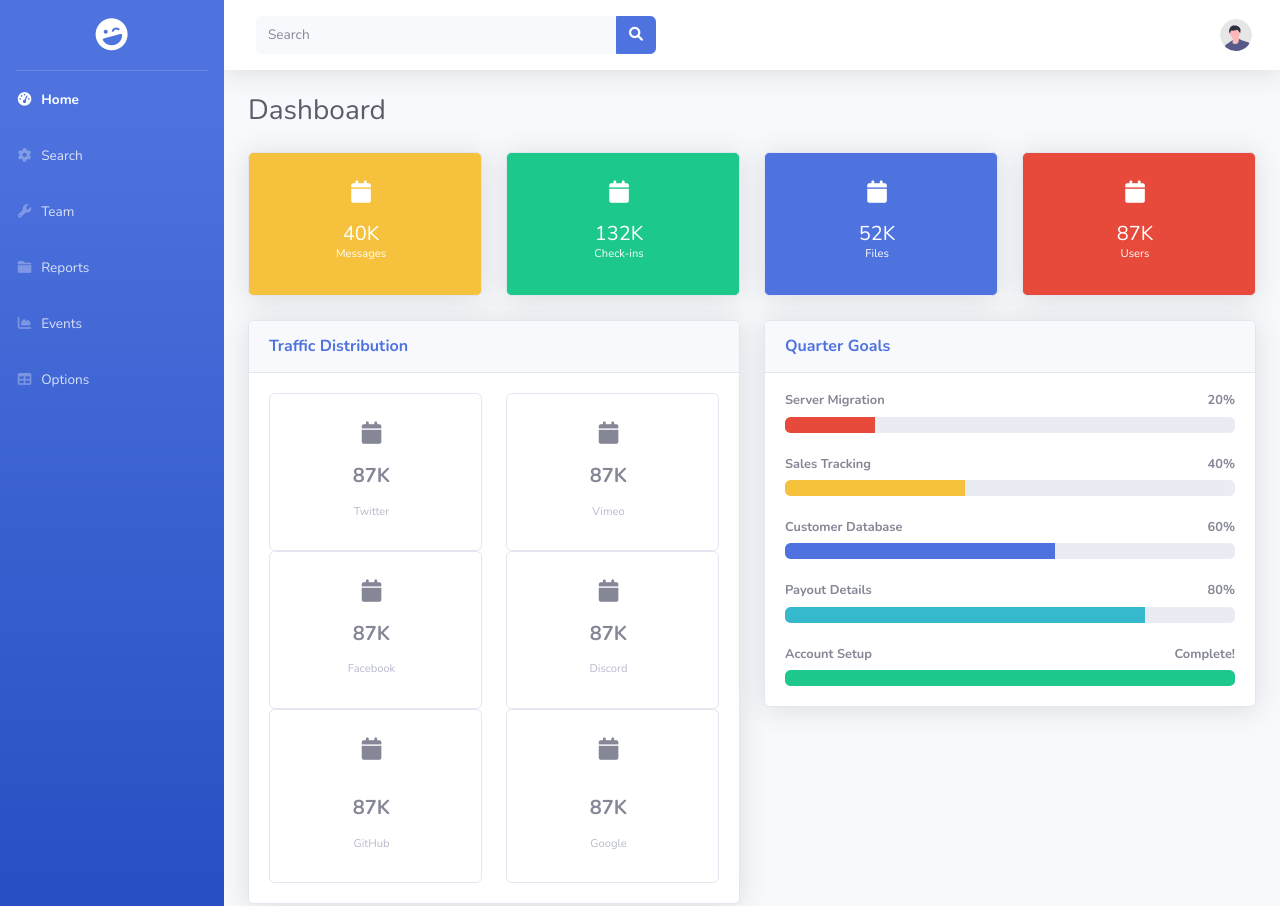
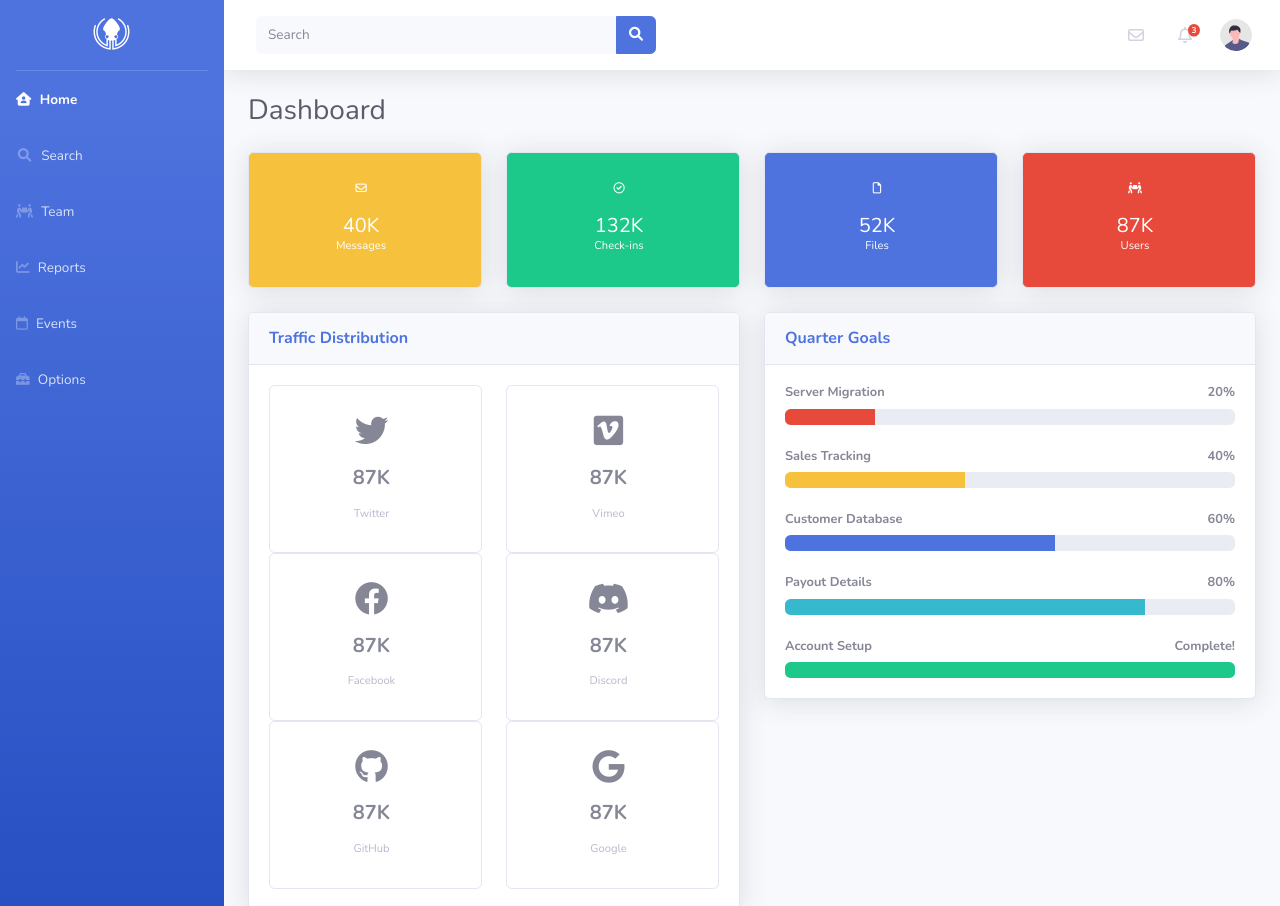
Before and after one commit to justoneye/PruebaDisenoWeb-Dashboard, a plain HTML site: page index.html in a window 1280 px wide. Shown: the top 906 px of the page. Drawn offline with nearby package versions, Linux system fonts and the light colour scheme.

Commit message:
Iconos arreglados y modificados según prototipo

```diff
--- a/index.html
+++ b/index.html
@@ -31,8 +31,8 @@
 
             <!-- Sidebar - Brand -->
             <a class="sidebar-brand d-flex align-items-center justify-content-center" href="index.html">
-                <div class="sidebar-brand-icon rotate-n-15">
-                    <i class="fas fa-laugh-wink"></i>
+                <div class="sidebar-brand-icon">
+                    <i class="fa-brands fa-gitkraken fa-2x"></i>
                 </div>
             </a>
 
@@ -42,7 +42,7 @@
             <!-- Nav Item - Dashboard -->
             <li class="nav-item active">
                 <a class="nav-link" href="index.html">
-                    <i class="fas fa-fw fa-tachometer-alt"></i>
+                    <i class="fa-solid fa-house-user"></i>
                     <span>Home</span>
                 </a>
             </li>
@@ -50,7 +50,7 @@
             <!-- Nav Item - Pages Collapse Menu -->
             <li class="nav-item">
                 <a class="nav-link" href="form.html">
-                    <i class="fas fa-fw fa-cog"></i>
+                    <i class="fas fa-search fa-fw"></i>
                     <span>Search</span>
                 </a>
             </li>
@@ -58,7 +58,7 @@
             <!-- Nav Item - Utilities Collapse Menu -->
             <li class="nav-item">
                 <a class="nav-link" href="#">
-                    <i class="fas fa-fw fa-wrench"></i>
+                    <i class="fa-solid fa-people-carry-box"></i>
                     <span>Team</span>
                 </a>
             </li>
@@ -66,7 +66,7 @@
             <!-- Nav Item - Pages Collapse Menu -->
             <li class="nav-item">
                 <a class="nav-link" href="#">
-                    <i class="fas fa-fw fa-folder"></i>
+                    <i class="fa-solid fa-chart-line"></i>
                     <span>Reports</span>
                 </a>
             </li>
@@ -74,14 +74,14 @@
             <!-- Nav Item - Charts -->
             <li class="nav-item">
                 <a class="nav-link" href="#">
-                    <i class="fas fa-fw fa-chart-area"></i>
+                    <i class="fa-regular fa-calendar"></i>
                     <span>Events</span></a>
             </li>
 
             <!-- Nav Item - Tables -->
             <li class="nav-item">
                 <a class="nav-link" href="#">
-                    <i class="fas fa-fw fa-table"></i>
+                    <i class="fa-solid fa-toolbox"></i>
                     <span>Options</span></a>
             </li>
         </ul>
@@ -116,15 +116,50 @@
                     </form>
 
                     <!-- Topbar Navbar -->
-                    <ul class="navbar-nav ml-auto">
+                        <ul class="navbar-nav ml-auto">
 
                         <!-- Nav Item - Search Dropdown (Visible Only XS) -->
                         <li class="nav-item dropdown no-arrow d-sm-none">
-                            <a class="nav-link dropdown-toggle" href="#" id="searchDropdown" role="button"
-                                data-toggle="dropdown" aria-haspopup="true" aria-expanded="false">
+                            <a class="nav-link dropdown-toggle" href="#" id="searchDropdown" role="button" data-toggle="dropdown" aria-haspopup="true" aria-expanded="false">
                                 <i class="fas fa-search fa-fw"></i>
                             </a>
+
+                            <!-- Dropdown - Messages -->
+                            <div class="dropdown-menu dropdown-menu-right p-3 shadow animated--grow-in" aria-labelledby="searchDropdown">
+                                <form class="form-inline mr-auto w-100 navbar-search">
+                                    <div class="input-group">
+                                        <input type="text" class="form-control bg-light border-0 small" placeholder="Search for..." aria-label="Search" aria-describedby="basic-addon2">
+                                        <div class="input-group-append">
+                                            <button class="btn btn-primary" type="button">
+                                                <i class="fas fa-search fa-sm"></i>
+                                            </button>
+                                        </div>
+                                    </div>
+                                </form>
+                            </div>
                         </li>
+
+                        <!-- Nav Item - Messages -->
+                        <li class="nav-item dropdown no-arrow mx-1">
+                            <a class="nav-link dropdown-toggle" href="#" id="messagesDropdown" role="button" data-toggle="dropdown" aria-haspopup="true" aria-expanded="false">
+                                 <i class="fa-regular fa-envelope fa-fw"></i>
+
+                                 <!-- Counter - Messages -->
+                                 <span class="badge badge-danger badge-counter"></span>
+                             </a>
+                         </li>
+
+                        <!-- Nav Item - Alerts -->
+
+                        <li class="nav-item dropdown no-arrow mx-1">
+                            <a class="nav-link dropdown-toggle" href="#" id="alertsDropdown" role="button" data-toggle="dropdown" aria-haspopup="true" aria-expanded="false">
+                                <i class="fa-regular fa-bell"></i>
+
+                                <!-- Counter - Alerts -->
+                                <span class="badge badge-danger badge-counter rounded-circle">3</span>
+                            </a>
+
+
 
                         <!-- Nav Item - User Information -->
                         <li class="nav-item">
@@ -155,10 +190,10 @@
                                     <div class="row align-items-center">
                                         <div class="col mr-2">
                                             <div class="align-items-center text-center text-xs text-white mb-1">
-                                                <i class="fas fa-calendar fa-2x text-white-300"></i>
+                                                <i class="fa-regular fa-envelope"></i>
                                                 <br/>
                                                 <br/>
-                                                <div class="h5 mb-0 text-white">40K</div>
+                                                <div class="h5 mb-0">40K</div>
                                                 Messages
                                             </div>
                                         </div>
@@ -174,10 +209,10 @@
                                     <div class="row align-items-center">
                                         <div class="col mr-2">
                                             <div class="align-items-center text-center text-xs text-white mb-1">
-                                                <i class="fas fa-calendar fa-2x text-white-300"></i>
+                                                <i class="fa-regular fa-circle-check"></i>
                                                 <br/>
                                                 <br/>
-                                                <div class="h5 mb-0 text-white">132K</div>
+                                                <div class="h5 mb-0">132K</div>
                                                 Check-ins
                                             </div>
                                         </div>
@@ -193,10 +228,10 @@
                                     <div class="row align-items-center">
                                         <div class="col mr-2">
                                             <div class="align-items-center text-center text-xs text-white mb-1">
-                                                <i class="fas fa-calendar fa-2x text-white-300"></i>
+                                                <i class="fa-regular fa-file"></i>
                                                 <br/>
                                                 <br/>
-                                                <div class="h5 mb-0 text-white">52K</div>
+                                                <div class="h5 mb-0">52K</div>
                                                 Files
                                             </div>
                                         </div>
@@ -212,10 +247,10 @@
                                     <div class="row align-items-center">
                                         <div class="col mr-2">
                                             <div class="align-items-center text-center text-xs text-white mb-1">
-                                                <i class="fas fa-calendar fa-2x text-white-300"></i>
+                                                <i class="fa-solid fa-people-carry-box"></i>
                                                 <br/>
                                                 <br/>
-                                                <div class="h5 mb-0 text-white">87K</div>
+                                                <div class="h5 mb-0">87K</div>
                                                 Users
                                             </div>
                                         </div>
@@ -241,7 +276,7 @@
                                                     <div class="row no-gutters align-items-center">
                                                         <div class="col mr-2">
                                                             <div class="align-items-center text-center text-xs mb-1">
-                                                                <i class="fas fa-calendar fa-2x text-black-300"></i>
+                                                                <i class="fa-brands fa-twitter fa-3x"></i>
                                                                 <br/>
                                                                 <br/>
                                                                 <div class="h5 mb-0 text-black-500 font-weight-bold">87K</div>
@@ -260,7 +295,7 @@
                                                     <div class="row no-gutters align-items-center">
                                                         <div class="col mr-2">
                                                             <div class="align-items-center text-center text-xs mb-1">
-                                                                <i class="fas fa-calendar fa-2x text-black-300"></i>
+                                                                <i class="fa-brands fa-vimeo fa-3x"></i>
                                                                 <br/>
                                                                 <br/>
                                                                 <div class="h5 mb-0 text-dark-500 font-weight-bold">87K</div>
@@ -279,7 +314,7 @@
                                                     <div class="row no-gutters align-items-center">
                                                         <div class="col mr-2">
                                                             <div class="align-items-center text-center text-xs mb-1">
-                                                                <i class="fas fa-calendar fa-2x text-black-300"></i>
+                                                                <i class="fa-brands fa-facebook fa-3x"></i>
                                                                 <br/>
                                                                 <br/>
                                                                 <div class="h5 mb-0 text-dark-500 font-weight-bold">87K</div>
@@ -298,7 +333,7 @@
                                                     <div class="row no-gutters align-items-center">
                                                         <div class="col mr-2">
                                                             <div class="align-items-center text-center text-xs mb-1">
-                                                                <i class="fas fa-calendar fa-2x text-black-300"></i>
+                                                                <i class="fa-brands fa-discord fa-3x"></i>
                                                                 <br/>
                                                                 <br/>
                                                                 <div class="h5 mb-0 text-dark-500 font-weight-bold">87K</div>
@@ -317,8 +352,7 @@
                                                     <div class="row no-gutters align-items-center">
                                                         <div class="col mr-2">
                                                             <div class="align-items-center text-center text-xs mb-1">
-                                                                <i class="fas fa-calendar fa-2x text-black-300"></i>
-                                                                <br/>
+                                                                <i class="fa-brands fa-github fa-3x"></i>
                                                                 <br/>
                                                                 <br/>
                                                                 <div class="h5 mb-0 text-dark-500 font-weight-bold">87K</div>
@@ -337,8 +371,7 @@
                                                     <div class="row no-gutters align-items-center">
                                                         <div class="col mr-2">
                                                             <div class="align-items-center text-center text-xs mb-1">
-                                                                <i class="fas fa-calendar fa-2x text-black-300"></i>
-                                                                <br/>
+                                                                <i class="fa-brands fa-google fa-3x"></i>
                                                                 <br/>
                                                                 <br/>
                                                                 <div class="h5 mb-0 text-dark-500 font-weight-bold">87K</div>
```
